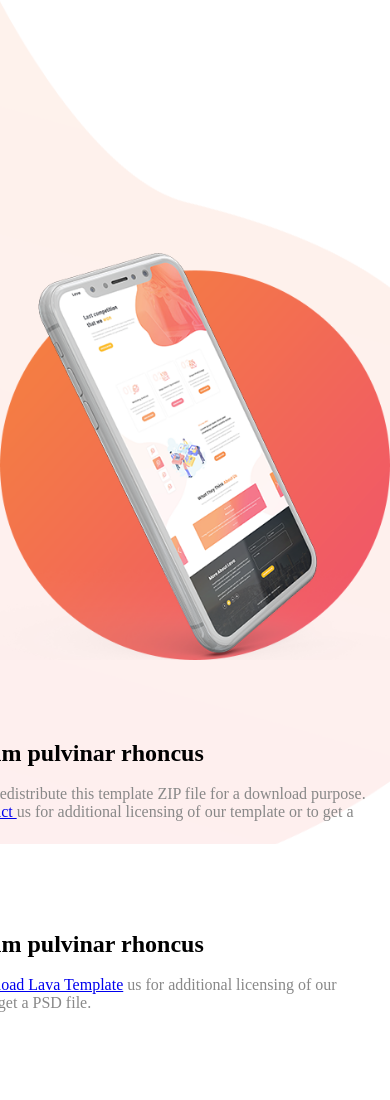
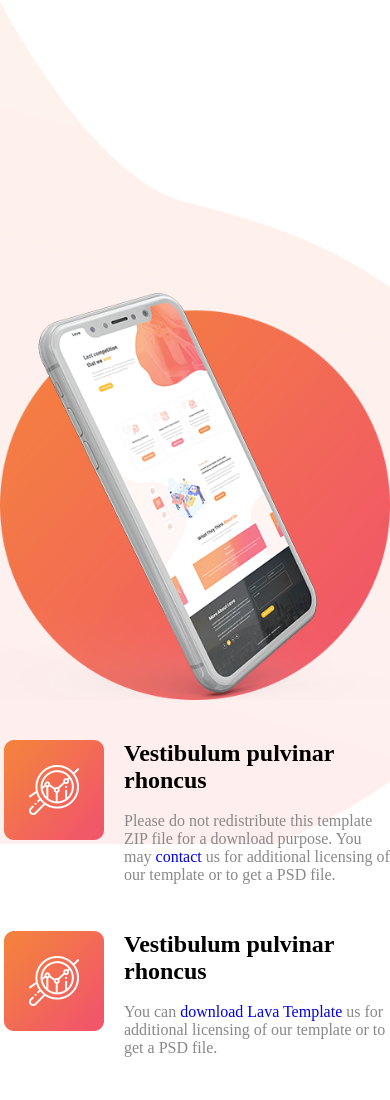
Before and after one commit to SangTran-127/piedTeamK16-LAVA, a plain HTML site: page app/pug/index.pug in a window 390 px wide. Shown: the top 1100 px of the page. Drawn offline with nearby package versions, Linux system fonts and the light colour scheme; files that its build step writes are made by us from their sources; files whose address does not match are found by name.

Commit message:
competed 100%

```diff
--- a/app/scss/feature.scss
+++ b/app/scss/feature.scss
@@ -67,6 +67,10 @@
     color: #888888;
 }
 
+.ancor {
+    text-decoration: none;
+}
+
 @media (max-width:1200px) {
     .feature__container {
         width: 960px;
@@ -91,15 +95,24 @@
         height: 102%;
         background-size: contain;
         background-repeat: no-repeat;
-        display: flex;
-        justify-content: center;
+        background-position: center;
     }
 
     .feature__right{
-        width: 150%;
+        width: 100%;
         height: 100%;
         display: flex;
         justify-content: center;
+        left: 2px;
+    }
+
+    .feature__item--1 {
+        position: absolute;
+        left: 2px;
+    }
+
+    .feature__item--2 {
+        left: 2px;
     }
 
 }
```
